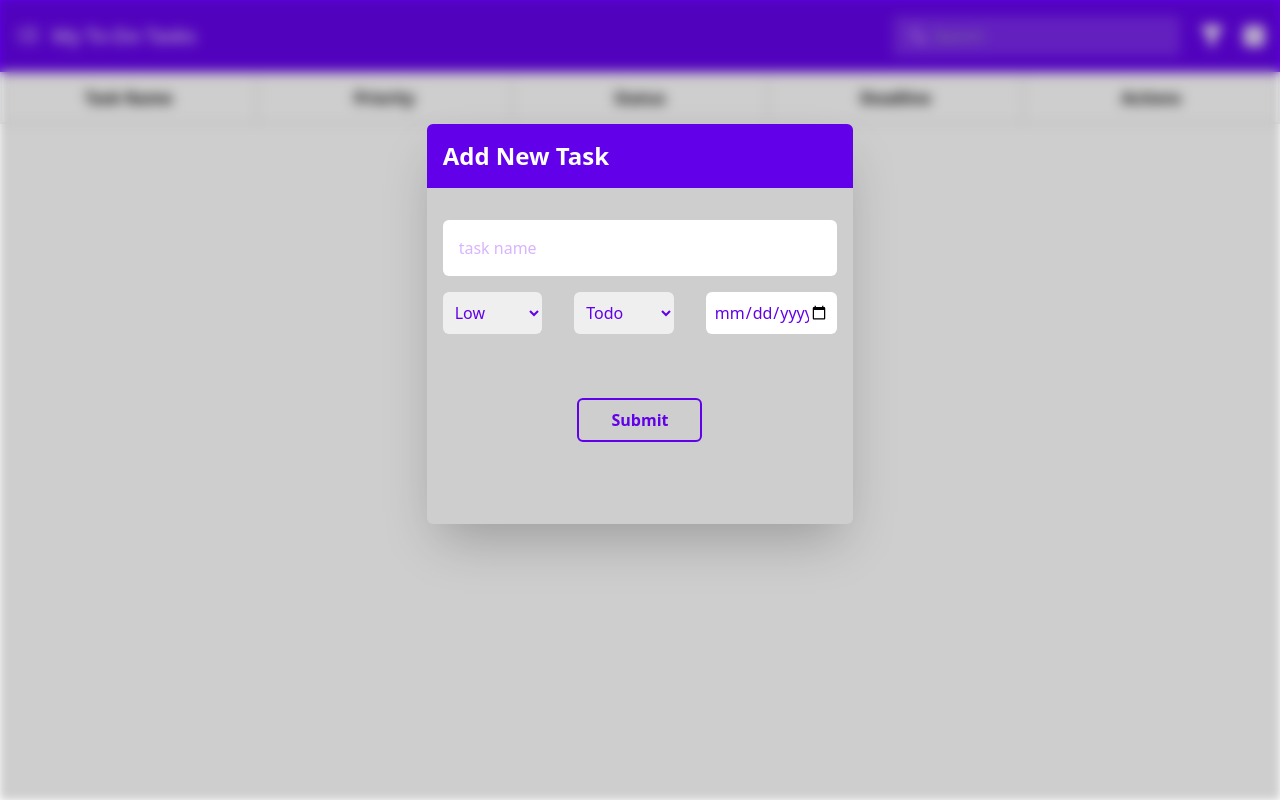
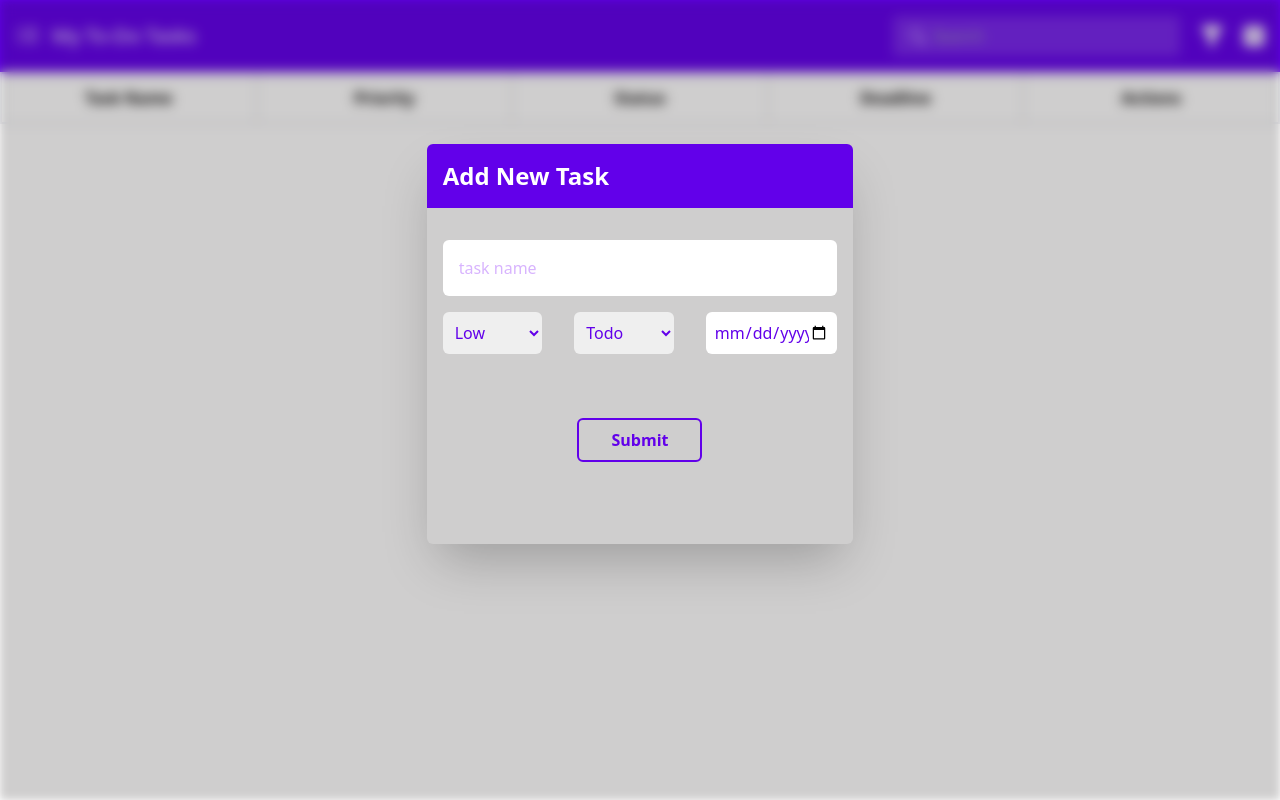
Before and after one commit to bahar-jfr/To-Do-App, a website: page src/index.html in a window 1280 px wide. Both pictures are taken after a click on the icon 1254 px from the left and 36 px from the top of the page. Drawn offline with Linux system fonts and the light colour scheme.

Commit message:
fix: set top for modal

```diff
--- a/src/index.html
+++ b/src/index.html
@@ -91,7 +91,7 @@
         </table>
       </main>
       <div
-        class="absolute top-0 bg-black_overlay w-full h-full backdrop-blur-sm blur-sm bg-opacity-20 z-0 hidden"
+        class="fixed top-0 bg-black_overlay w-full h-full backdrop-blur-sm blur-sm bg-opacity-20 z-0 hidden"
         id="overlay"
       ></div>
       <div
@@ -99,7 +99,7 @@
         class="absolute top-1/4 left-1/3 w-2/6 h-3/6 rounded-md shadow-md shadow-dark_purple z-10 hidden p-4 border-solid border-4 border-dark_purple"
       ></div>
       <div
-        class="absolute left-1/3 w-2/6 h-3/6 rounded-md shadow-2xl z-10 hidden"
+        class="fixed left-1/3 top-36 w-2/6 h-3/6 rounded-md shadow-2xl z-10 hidden"
         id="modal"
       >
         <h2
```
Also changed, not shown: src/output.css.
